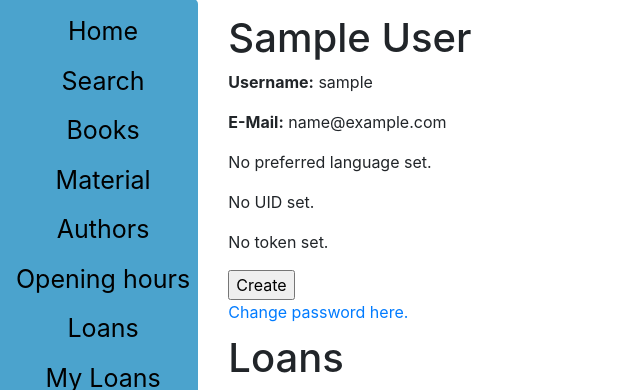
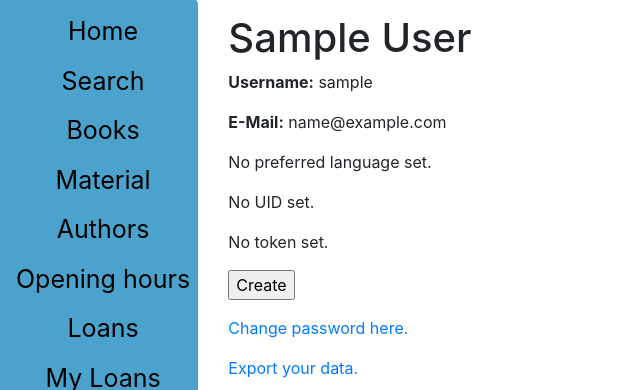
Before and after one commit to moan0s/ILMO2, a Django app: page /library/my-profile/ in a window 1280 px wide. Shown: the part 165-555 px from the top of the page, without its empty margins (0-640 px from the left). Run offline with Django 3.2, Linux system fonts and the light colour scheme; the visitor is signed in with stand-in values (Sample User, id 1); data comes from the database, SQL or seed files in the repository; data that the repository does not hold is empty; parts of the project's set-up code (start-up, migrations or seed data) failed here and were passed over.

Commit message:
Add export button

```diff
--- a/src/library/templates/library/member.html
+++ b/src/library/templates/library/member.html
@@ -25,13 +25,15 @@
         </form>
     {% else %}
         <p>{% translate "No token set." %}</p>
-        <form action="" method="POST">
+        <p><form action="" method="POST">
             {% csrf_token %}
             <input class="create-token" type="submit" name="create_token" value={% translate "Create API token" %}>
         </form>
+        </p>
     {% endif %}
 {% if member.user.id is request.user.id %}
-    <a href="{% url 'library:password' %}">{% translate "Change password here." %}</a>
+    <p><a href="{% url 'library:password' %}">{% translate "Change password here." %}</a></p>
+    <p><a href="{% url 'library:my-profile-export' %}">{% translate "Export your data." %}</a></p>
 {% endif %}
 
 <h1>{% translate "Loans" %}</h1>
--- a/src/library/urls.py
+++ b/src/library/urls.py
@@ -95,7 +95,7 @@ urlpatterns += [
     path('my-profile/', views.my_profile, name='my-profile'),
     path('accounts/', include('django_registration.backends.activation.urls')),
     path('accounts/', include('django.contrib.auth.urls')),
-    path('my-profile/export/', views.export_own_profile, name='my-profile'),
+    path('my-profile/export/', views.export_own_profile, name='my-profile-export'),
 ]
 
 """ Metrics """
```
